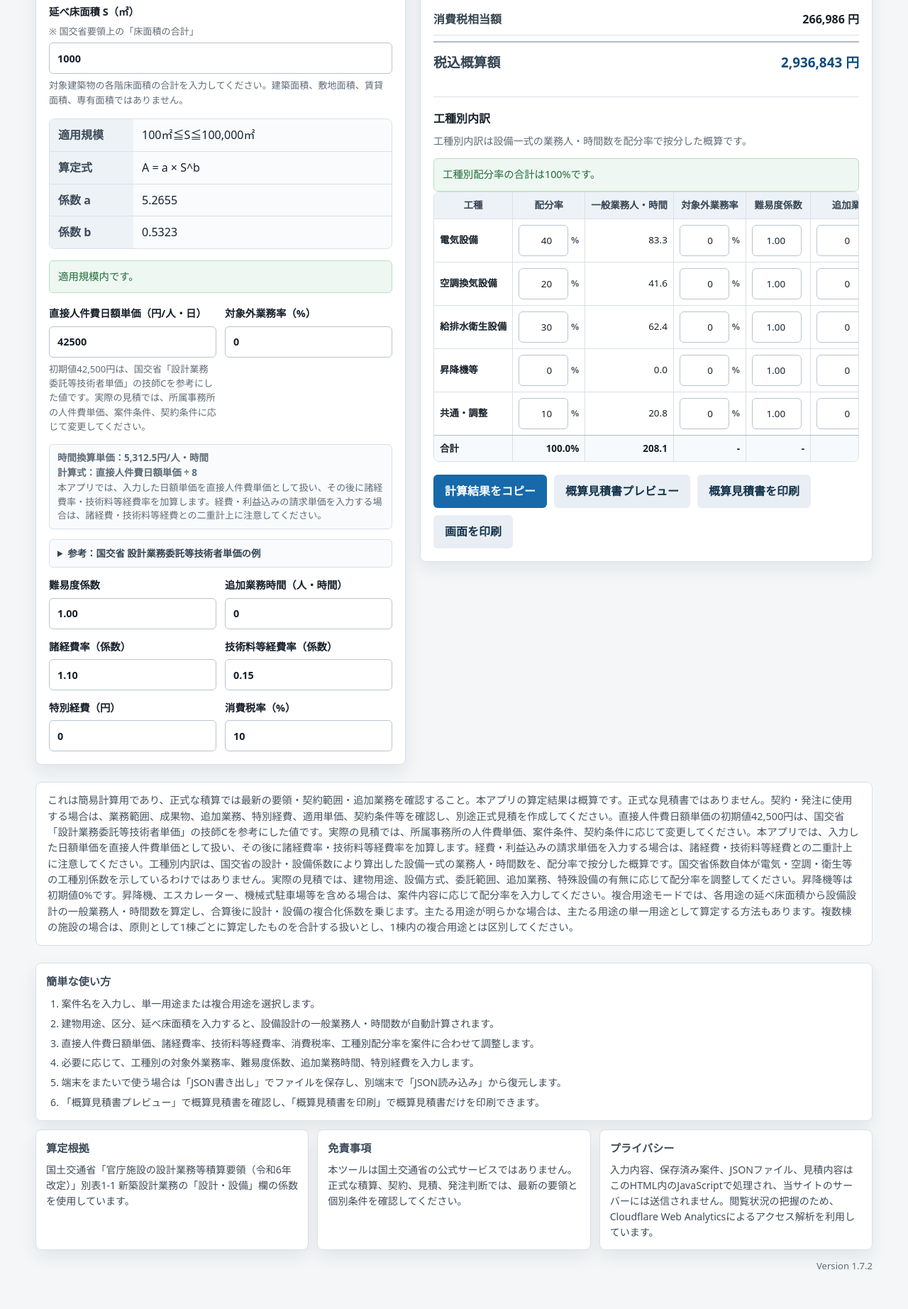
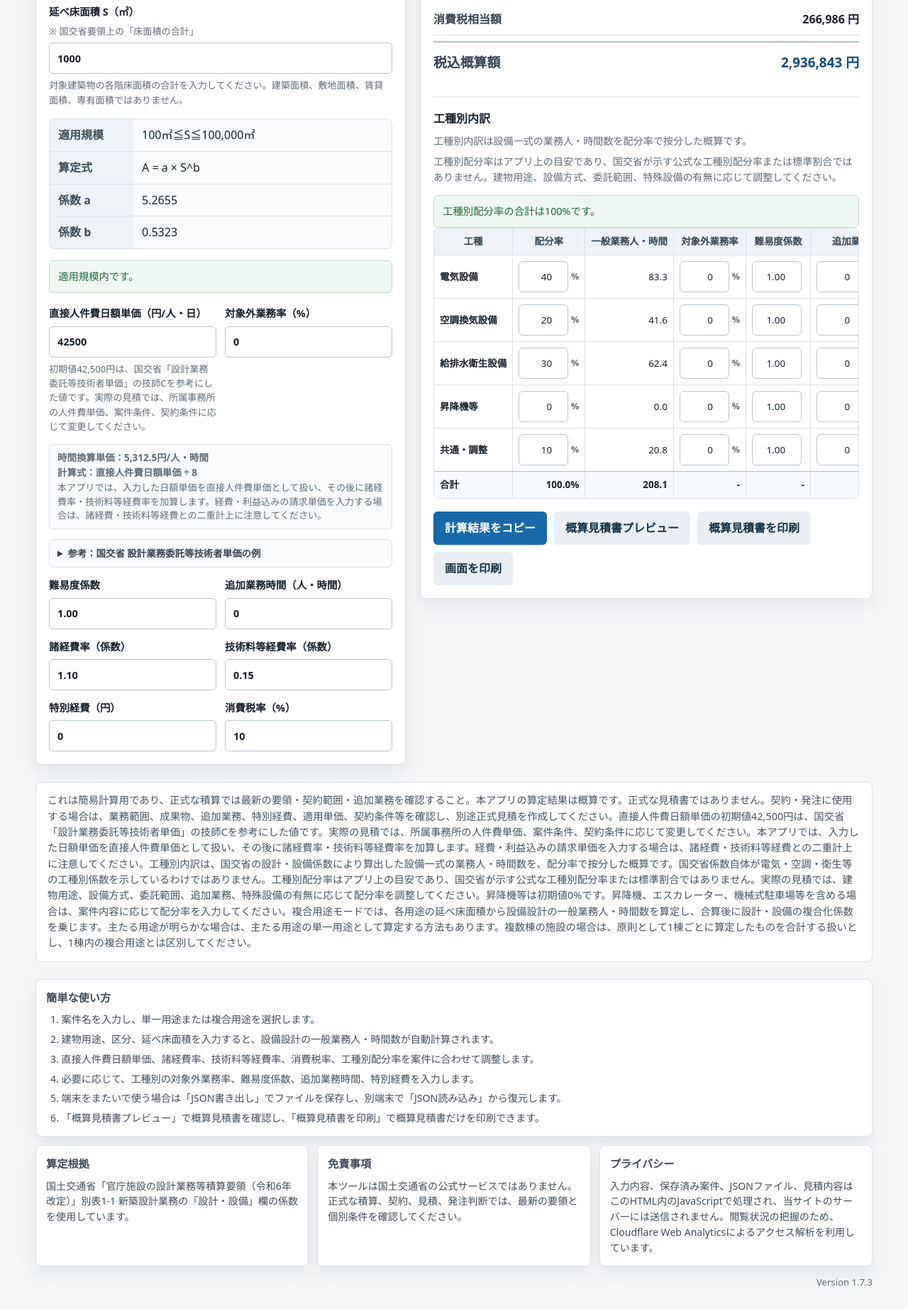
Before and after one commit to fdoyoshikazuhora-sys/equipment-design-calculator, a plain HTML site: page index.html in a window 1280 px wide. Shown: the part 973-2818 px from the top of the page at 71% size. Before the commit the page ends 2796 px from the top, so only its background shows below. Drawn offline with Linux system fonts and the light colour scheme.

Commit message:
Add allocation rate caveat

```diff
--- a/index.html
+++ b/index.html
@@ -1279,6 +1279,7 @@
             <div class="breakdown-head">
               <h3 id="breakdown-heading">工種別内訳</h3>
               <p class="breakdown-note">工種別内訳は設備一式の業務人・時間数を配分率で按分した概算です。</p>
+              <p class="breakdown-note">工種別配分率はアプリ上の目安であり、国交省が示す公式な工種別配分率または標準割合ではありません。建物用途、設備方式、委託範囲、特殊設備の有無に応じて調整してください。</p>
             </div>
             <div id="disciplineStatus" class="status ok" role="status">工種別配分率の合計は100%です。</div>
             <div class="table-wrap" aria-label="工種別内訳表">
@@ -1324,7 +1325,7 @@
     <div id="estimatePrintSheet" class="estimate-sheet"></div>
   </div>
 
-  <p class="notice">これは簡易計算用であり、正式な積算では最新の要領・契約範囲・追加業務を確認すること。本アプリの算定結果は概算です。正式な見積書ではありません。契約・発注に使用する場合は、業務範囲、成果物、追加業務、特別経費、適用単価、契約条件等を確認し、別途正式見積を作成してください。直接人件費日額単価の初期値42,500円は、国交省「設計業務委託等技術者単価」の技師Cを参考にした値です。実際の見積では、所属事務所の人件費単価、案件条件、契約条件に応じて変更してください。本アプリでは、入力した日額単価を直接人件費単価として扱い、その後に諸経費率・技術料等経費率を加算します。経費・利益込みの請求単価を入力する場合は、諸経費・技術料等経費との二重計上に注意してください。工種別内訳は、国交省の設計・設備係数により算出した設備一式の業務人・時間数を、配分率で按分した概算です。国交省係数自体が電気・空調・衛生等の工種別係数を示しているわけではありません。実際の見積では、建物用途、設備方式、委託範囲、追加業務、特殊設備の有無に応じて配分率を調整してください。昇降機等は初期値0%です。昇降機、エスカレーター、機械式駐車場等を含める場合は、案件内容に応じて配分率を入力してください。複合用途モードでは、各用途の延べ床面積から設備設計の一般業務人・時間数を算定し、合算後に設計・設備の複合化係数を乗じます。主たる用途が明らかな場合は、主たる用途の単一用途として算定する方法もあります。複数棟の施設の場合は、原則として1棟ごとに算定したものを合計する扱いとし、1棟内の複合用途とは区別してください。</p>
+  <p class="notice">これは簡易計算用であり、正式な積算では最新の要領・契約範囲・追加業務を確認すること。本アプリの算定結果は概算です。正式な見積書ではありません。契約・発注に使用する場合は、業務範囲、成果物、追加業務、特別経費、適用単価、契約条件等を確認し、別途正式見積を作成してください。直接人件費日額単価の初期値42,500円は、国交省「設計業務委託等技術者単価」の技師Cを参考にした値です。実際の見積では、所属事務所の人件費単価、案件条件、契約条件に応じて変更してください。本アプリでは、入力した日額単価を直接人件費単価として扱い、その後に諸経費率・技術料等経費率を加算します。経費・利益込みの請求単価を入力する場合は、諸経費・技術料等経費との二重計上に注意してください。工種別内訳は、国交省の設計・設備係数により算出した設備一式の業務人・時間数を、配分率で按分した概算です。国交省係数自体が電気・空調・衛生等の工種別係数を示しているわけではありません。工種別配分率はアプリ上の目安であり、国交省が示す公式な工種別配分率または標準割合ではありません。実際の見積では、建物用途、設備方式、委託範囲、追加業務、特殊設備の有無に応じて配分率を調整してください。昇降機等は初期値0%です。昇降機、エスカレーター、機械式駐車場等を含める場合は、案件内容に応じて配分率を入力してください。複合用途モードでは、各用途の延べ床面積から設備設計の一般業務人・時間数を算定し、合算後に設計・設備の複合化係数を乗じます。主たる用途が明らかな場合は、主たる用途の単一用途として算定する方法もあります。複数棟の施設の場合は、原則として1棟ごとに算定したものを合計する扱いとし、1棟内の複合用途とは区別してください。</p>
   <footer class="site-footer">
     <div class="footer-grid">
       <section class="footer-box manual-box" aria-labelledby="manual-heading">
@@ -1351,7 +1352,7 @@
         <p>入力内容、保存済み案件、JSONファイル、見積内容はこのHTML内のJavaScriptで処理され、当サイトのサーバーには送信されません。閲覧状況の把握のため、Cloudflare Web Analyticsによるアクセス解析を利用しています。</p>
       </section>
     </div>
-    <p class="footer-version">Version 1.7.2</p>
+    <p class="footer-version">Version 1.7.3</p>
   </footer>
   <div class="toast" id="toast" role="status" aria-live="polite">コピーしました</div>
 
@@ -2565,6 +2566,7 @@
       return [
         "工種別内訳（配分率による按分概算）",
         "工種別内訳は設備一式の業務人・時間数を配分率で按分した概算です。",
+        "工種別配分率はアプリ上の目安であり、国交省が示す公式な工種別配分率または標準割合ではありません。建物用途、設備方式、委託範囲、特殊設備の有無に応じて調整してください。",
         header,
         ...lines,
         total
@@ -2621,6 +2623,7 @@
           <h4>2. 工種別内訳</h4>
           ${estimateTable(["工種", "配分率", "補正後人・時間", "税抜概算額", "税込概算額"], workRows)}
           <p class="estimate-note">工種別内訳は、設備一式の業務人・時間数を配分率で按分した概算です。</p>
+          <p class="estimate-note">工種別配分率はアプリ上の目安であり、国交省が示す公式な工種別配分率または標準割合ではありません。建物用途、設備方式、委託範囲、特殊設備の有無に応じて調整してください。</p>
         </div>
         <div class="estimate-section">
           <h4>3. 追加業務</h4>
@@ -2819,7 +2822,7 @@
         "",
         makeDisciplineMemo(disciplineBreakdown),
         "注意：これは簡易計算用であり、正式な積算では最新の要領・契約範囲・追加業務を確認すること。",
-        "注意：工種別内訳は、国交省の設計・設備係数により算出した設備一式の業務人・時間数を、配分率で按分した概算です。国交省係数自体が電気・空調・衛生等の工種別係数を示しているわけではありません。",
+        "注意：工種別内訳は、国交省の設計・設備係数により算出した設備一式の業務人・時間数を、配分率で按分した概算です。国交省係数自体が電気・空調・衛生等の工種別係数を示しているわけではありません。工種別配分率はアプリ上の目安であり、国交省が示す公式な工種別配分率または標準割合ではありません。",
         "注意：複合用途モードでは、各用途の延べ床面積から設備設計の一般業務人・時間数を算定し、合算後に設計・設備の複合化係数を乗じます。",
         "本ツールは国土交通省の公式サービスではありません。"
       ].join("\n");
```
Also changed, not shown: 1 other file.
